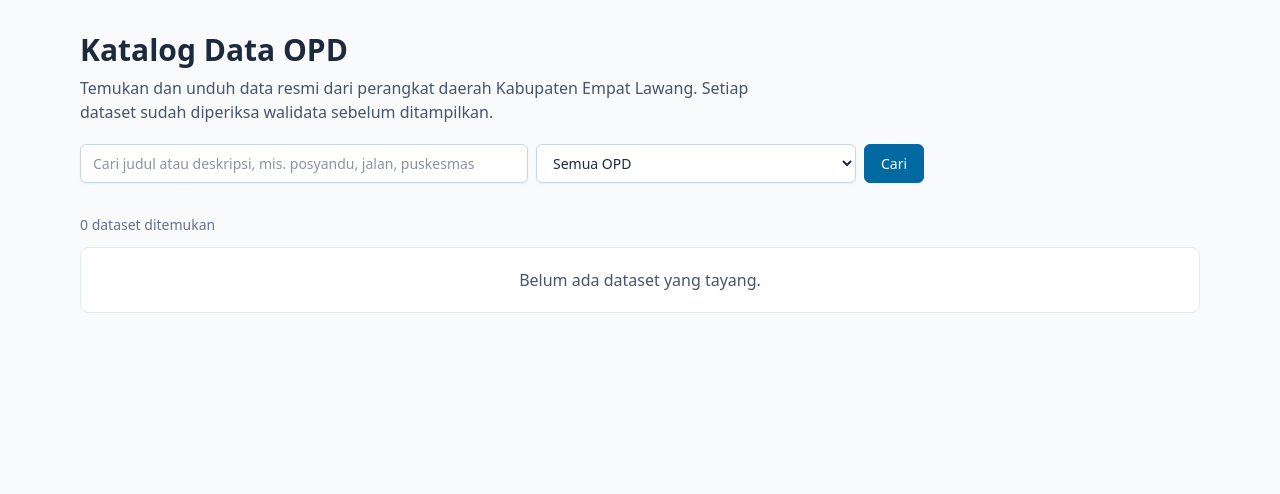
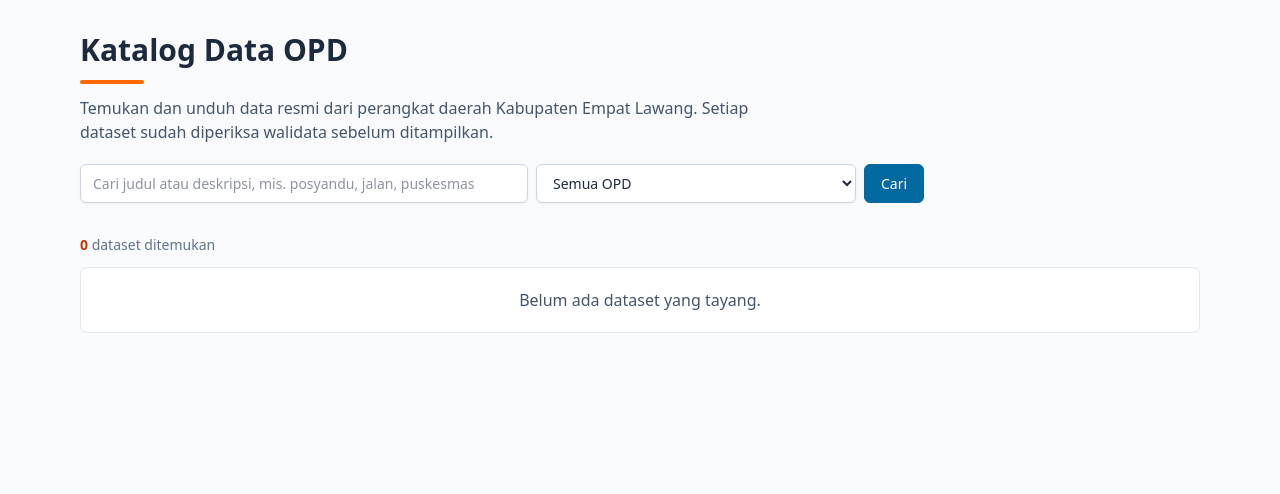
Before and after one commit to leopramana/data-kontrak-pupr-4l, a Laravel app: page / in a window 1280 px wide. Shown: the part 65-559 px from the top of the page. Run offline with Laravel 12, Linux system fonts and the light colour scheme; data that the repository does not hold is empty; style sheets or scripts are compiled from the project's sources; parts of the project's set-up code (start-up, migrations or seed data) failed here and were passed over.

Commit message:
Tambah aksen warna oranye di beranda katalog
Co-Authored-By: Claude Opus 5.5 <noreply@anthropic.com>

```diff
--- a/resources/views/publik/katalog.blade.php
+++ b/resources/views/publik/katalog.blade.php
@@ -4,7 +4,8 @@
 @section('konten')
     <section class="mb-8">
         <h1 class="text-2xl font-semibold sm:text-3xl">Katalog Data OPD</h1>
-        <p class="mt-2 max-w-2xl text-slate-600">
+        <span class="mt-3 block h-1 w-16 rounded-full bg-orange-500" aria-hidden="true"></span>
+        <p class="mt-3 max-w-2xl text-slate-600">
             Temukan dan unduh data resmi dari perangkat daerah {{ config('katalog.pemda') }}.
             Setiap dataset sudah diperiksa walidata sebelum ditampilkan.
         </p>
@@ -27,7 +28,7 @@
         </form>
     </section>
 
-    <p class="mb-3 text-sm text-slate-500">{{ $datasets->total() }} dataset ditemukan</p>
+    <p class="mb-3 text-sm text-slate-500"><span class="font-semibold text-orange-700">{{ $datasets->total() }}</span> dataset ditemukan</p>
 
     @if($datasets->isEmpty())
         <div class="kartu text-center text-slate-600">
@@ -40,8 +41,8 @@
     @else
         <ul class="grid gap-4 md:grid-cols-2">
             @foreach($datasets as $d)
-                <li class="kartu flex flex-col">
-                    <p class="text-xs font-medium uppercase tracking-wide text-brand-700">{{ $d->opd->nama }}</p>
+                <li class="kartu flex flex-col border-t-4 border-t-orange-400 transition-colors hover:border-orange-300 hover:border-t-orange-500">
+                    <p class="text-xs font-medium uppercase tracking-wide text-orange-700">{{ $d->opd->nama }}</p>
                     <h2 class="mt-1 text-lg font-semibold leading-snug">
                         <a href="{{ route('katalog.show', $d->slug) }}" class="hover:text-brand-700 hover:underline">{{ $d->judul }}</a>
                     </h2>
```
